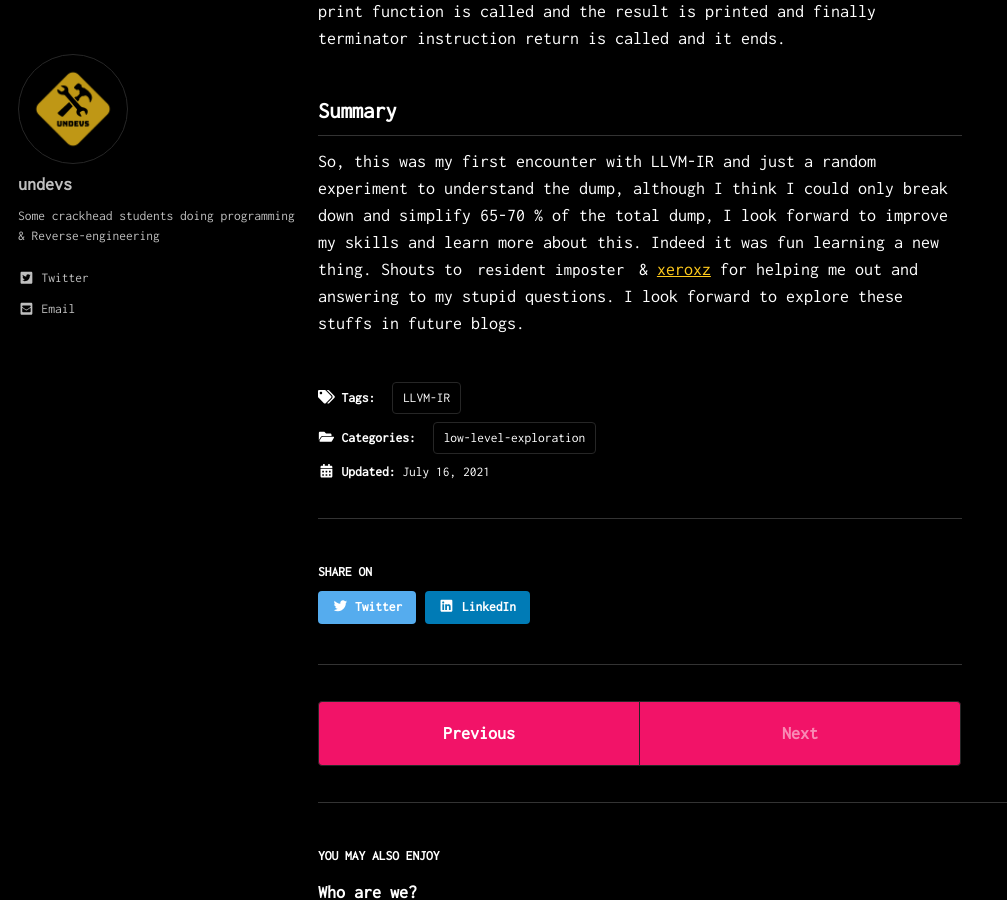
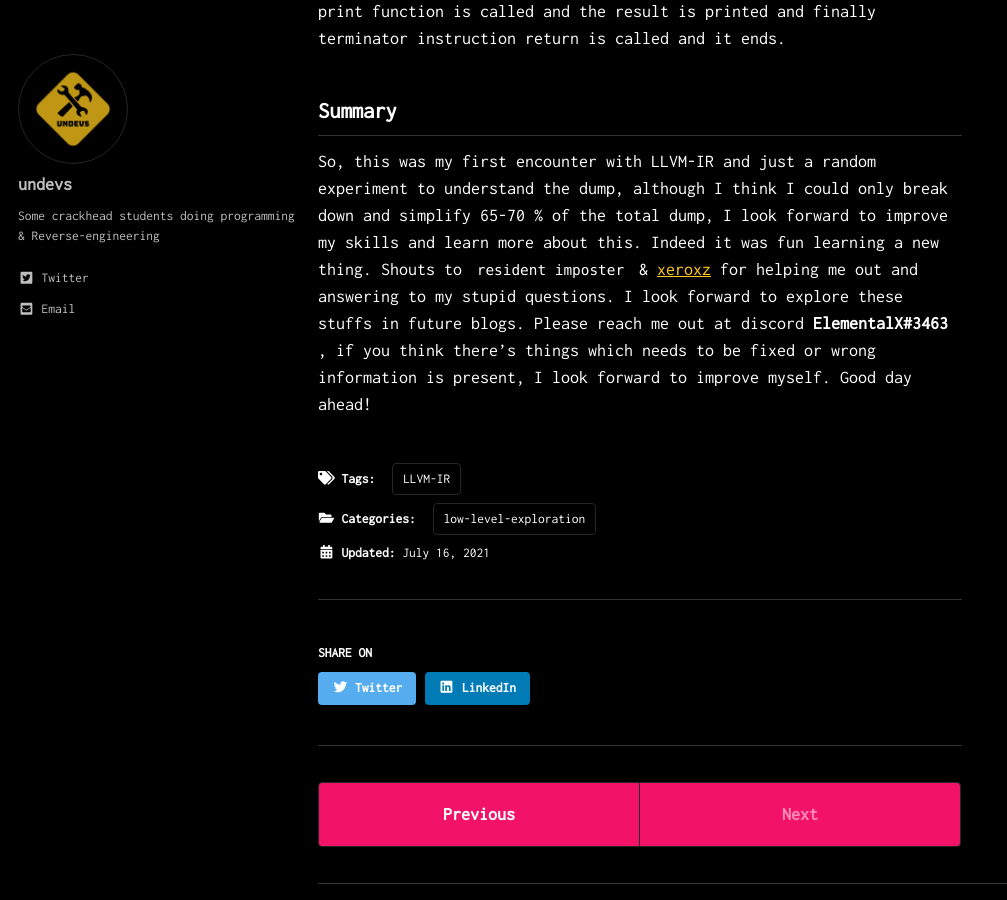
Before and after one commit to un-devs/un-devs.github.io, a Jekyll site: the page built from _posts/2021-07-19-journey-to-understanding-llvm-ir.md, in a window 1280 px wide and 900 px high, scrolled down 24151 px. Shown: the whole window, without its empty margins (0-1007 px from the left). Built offline with Jekyll 4.4.1, drawn with Linux system fonts in a browser that asks for light colours; cached includes are drawn as plain includes; emoji names are drawn with the system emoji font.

Commit message:
Update 2021-07-19-journey-to-understanding-llvm-ir.md

```diff
--- a/_posts/2021-07-19-journey-to-understanding-llvm-ir.md
+++ b/_posts/2021-07-19-journey-to-understanding-llvm-ir.md
@@ -822,4 +822,4 @@ The above function as usual there is a function definition, then bunch of tempor
 
 ## Summary
 
-So, this was my first encounter with LLVM-IR and just a random experiment to understand the dump, although I think I could only break down and simplify 65-70 % of the total dump, I look forward to improve my skills and learn more about this. Indeed it was fun learning a new thing. Shouts to `resident imposter` & [xeroxz](https://twitter.com/_xeroxz) for helping me out and answering to my stupid questions. I look forward to explore these stuffs in future blogs.
+So, this was my first encounter with LLVM-IR and just a random experiment to understand the dump, although I think I could only break down and simplify 65-70 % of the total dump, I look forward to improve my skills and learn more about this. Indeed it was fun learning a new thing. Shouts to `resident imposter` & [xeroxz](https://twitter.com/_xeroxz) for helping me out and answering to my stupid questions. I look forward to explore these stuffs in future blogs. Please reach me out at discord **ElementalX#3463** , if you think there's things which needs to be fixed or wrong information is present, I look forward to improve myself. Good day ahead!
```
